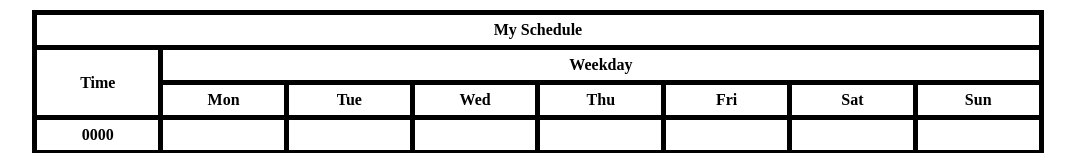
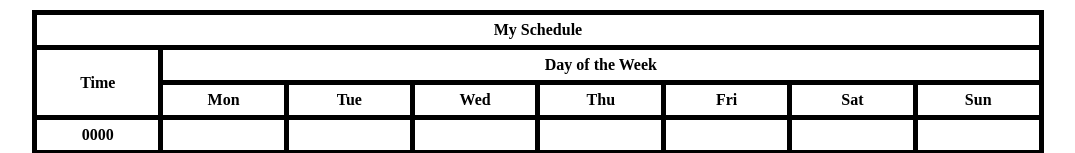
Before and after one commit to KPNMC2004/web-tables, a plain HTML site: page index.html in a window 1280 px wide. Shown: the top 153 px of the page, without its empty margins (102-1177 px from the left). Drawn offline with Linux system fonts and the light colour scheme.

Commit message:
Changed 'Weekday' to 'Day of the Week'

```diff
--- a/index.html
+++ b/index.html
@@ -15,7 +15,7 @@
             </tr>
             <tr>
                 <th rowspan="2">Time</th>
-                <th colspan="7">Weekday</th>
+                <th colspan="7">Day of the Week</th>
             </tr>
             <tr>
                 <th>Mon</th>
```
